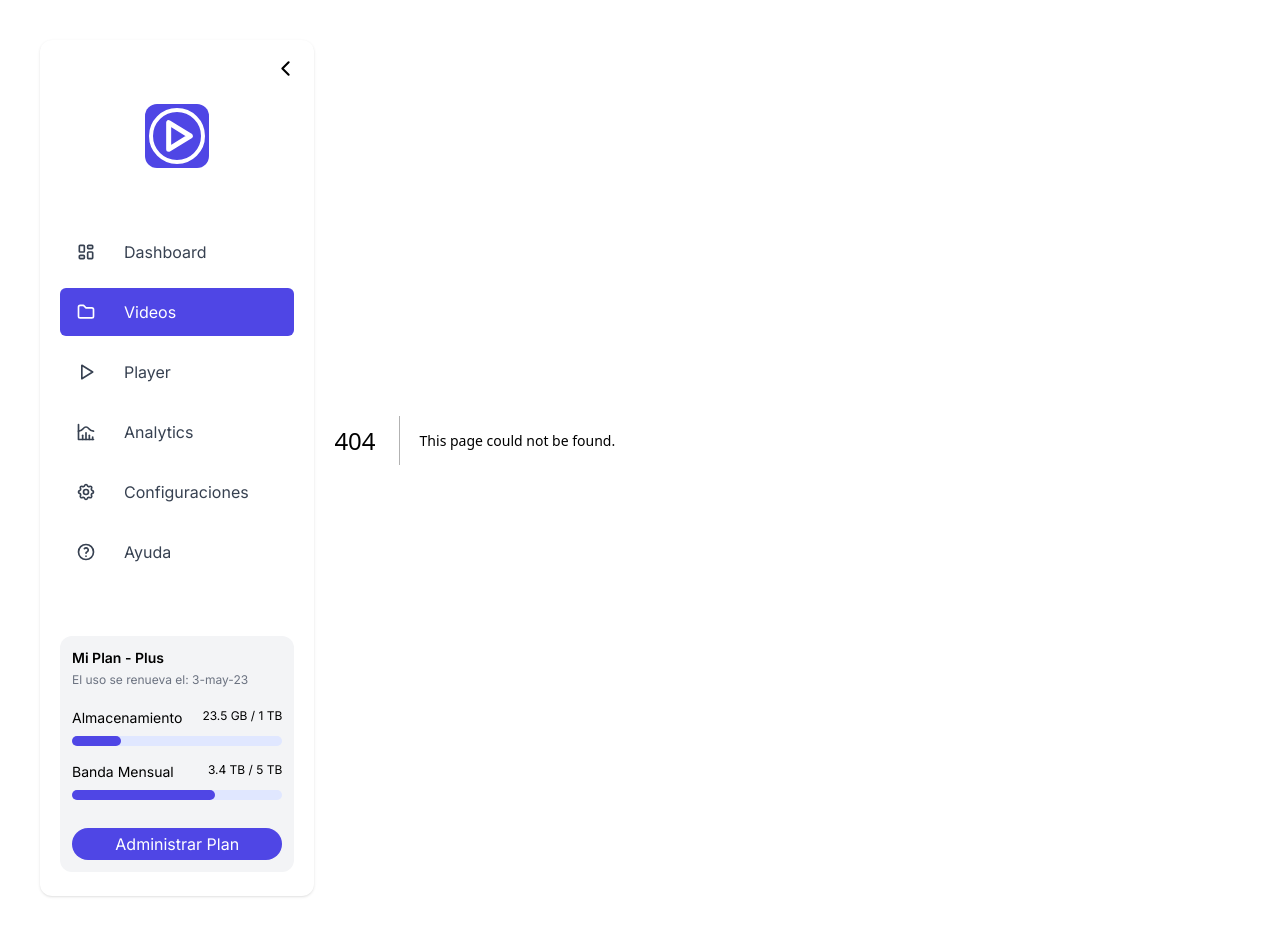
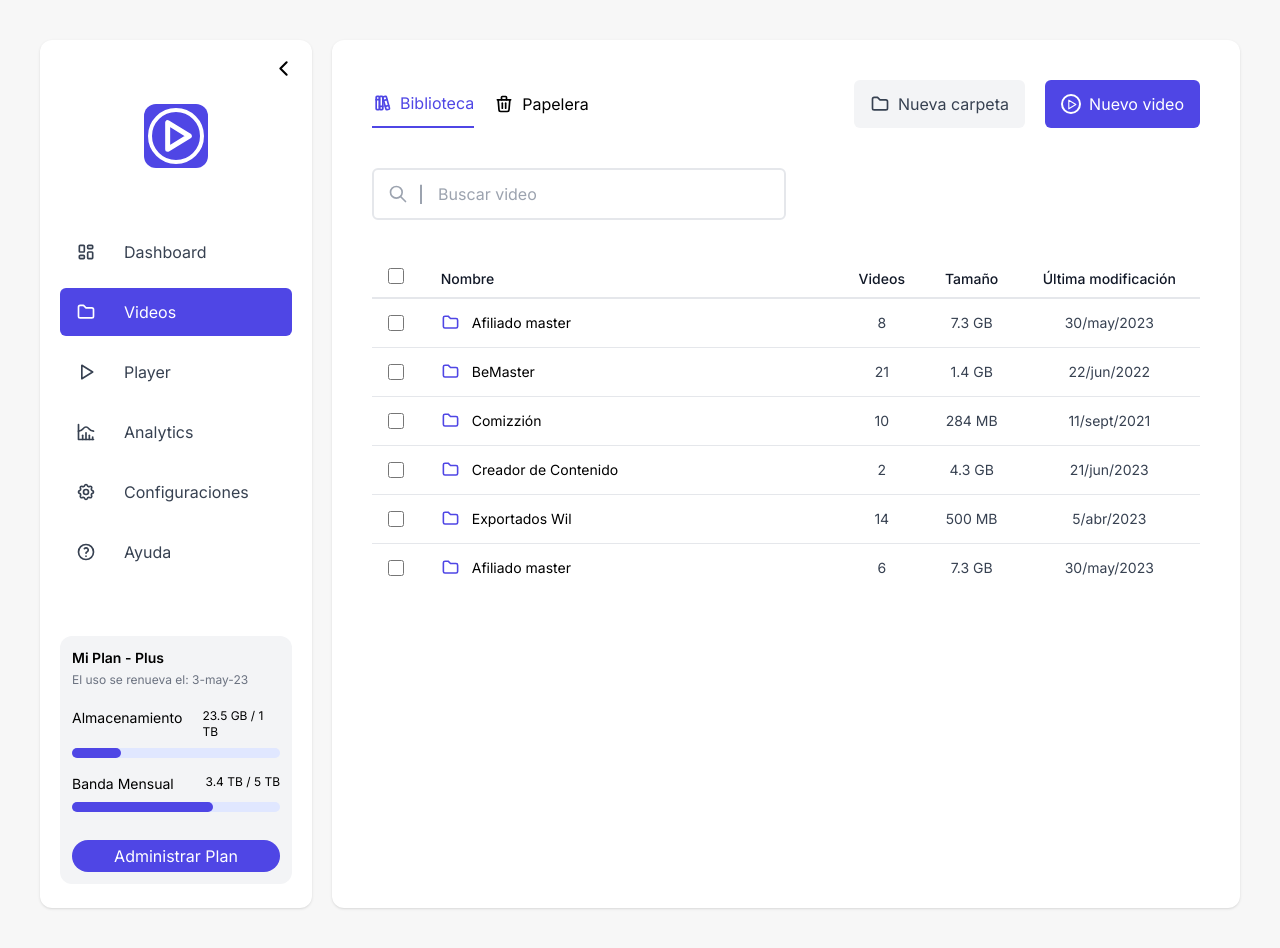
Before and after one commit to sijita/video-tool-bemaster-test, a Next.js app: page /videos in a window 1280 px wide. Before the commit this address had no page. Built offline with nearby package versions, Linux system fonts and the light colour scheme.

Commit message:
FEAT: Added first videos route view

```diff
--- /dev/null
+++ b/src/app/videos/layout.tsx
@@ -0,0 +1,30 @@
+"use client";
+import { useSidebar } from "@/store/sidebar";
+import { IconMenu } from "@tabler/icons-react";
+import { AnimatePresence, motion } from "framer-motion";
+
+export default function Layout({ children }: { children: React.ReactNode }) {
+  const isOpen = useSidebar((state) => state.isOpen);
+  const toggleSidebar = useSidebar((state) => state.toggle);
+
+  return (
+    <main className="p-10 bg-white rounded-xl shadow w-full relative">
+      <AnimatePresence>
+        {!isOpen && (
+          <motion.button
+            initial={{ opacity: 0, scale: 0 }}
+            animate={{ opacity: 1, scale: 1 }}
+            exit={{ opacity: 0 }}
+            whileHover={{ scale: 1.1 }}
+            whileTap={{ scale: 0.9 }}
+            onClick={toggleSidebar}
+            className="absolute left-3 top-3 p-1 hover:bg-indigo-100 rounded-full self-start"
+          >
+            <IconMenu size={25} />
+          </motion.button>
+        )}
+      </AnimatePresence>
+      {children}
+    </main>
+  );
+}
--- /dev/null
+++ b/src/app/videos/page.tsx
@@ -0,0 +1,14 @@
+import Navbar from "@/components/ui/Navbar";
+import FoldersTable from "@/components/ui/FoldersTable";
+import { videoFolders } from "@/utils/mockData";
+import SearchBar from "@/components/ui/SearchBar";
+
+export default function page() {
+  return (
+    <div className="w-full flex flex-col gap-10">
+      <Navbar />
+      <SearchBar />
+      <FoldersTable tableRows={videoFolders} />
+    </div>
+  );
+}
```
